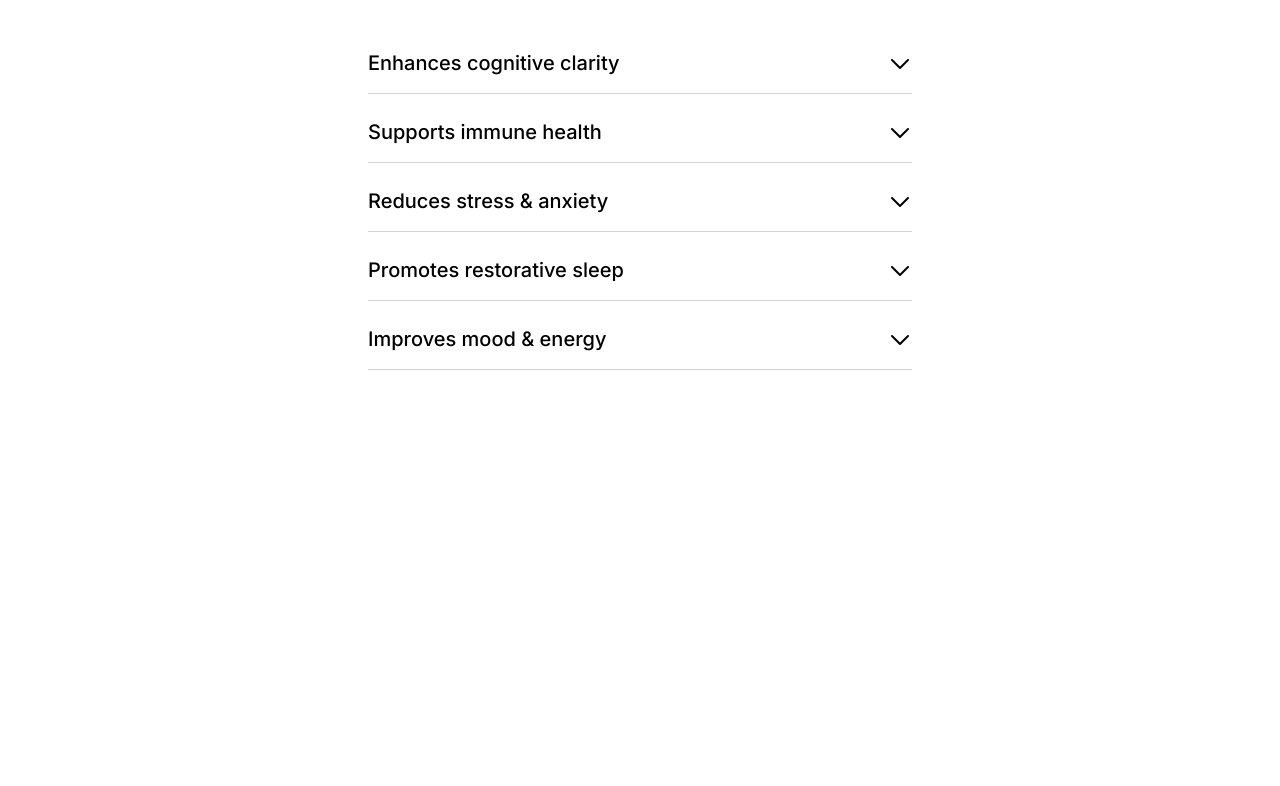
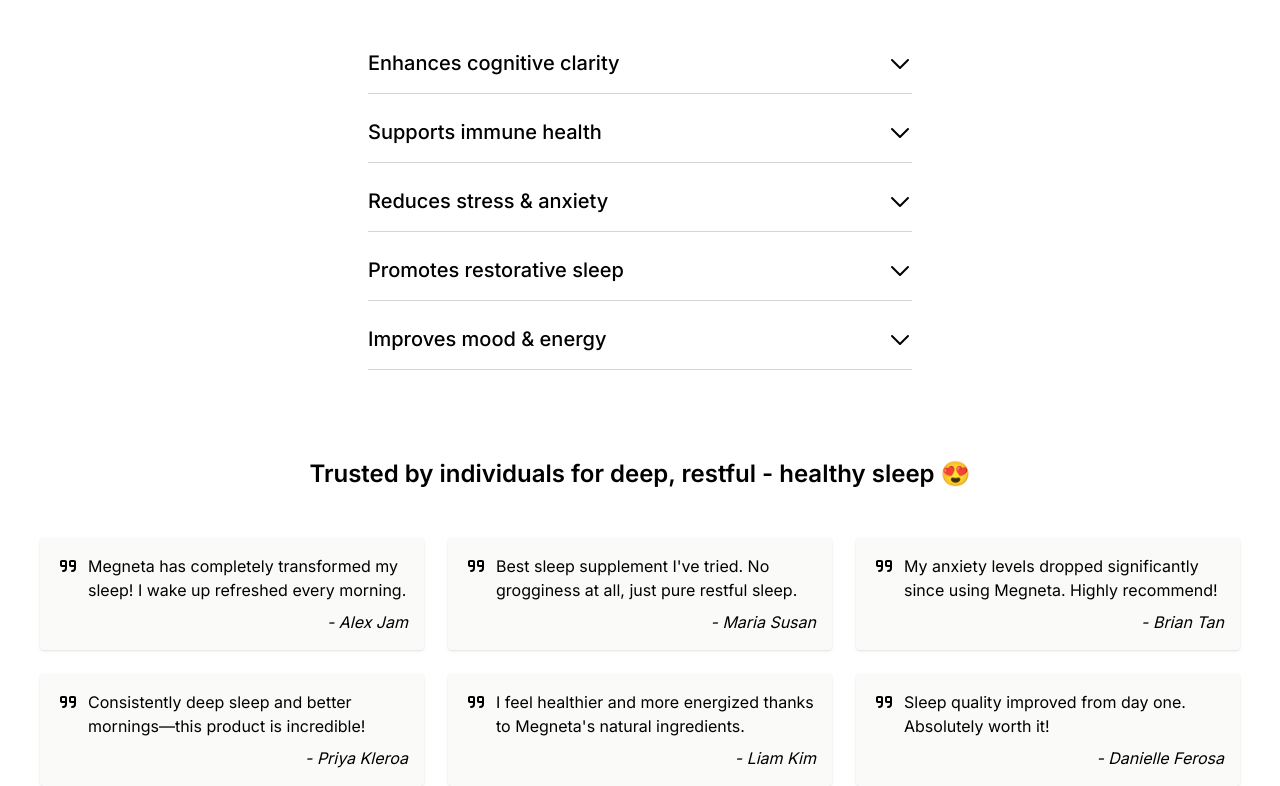
Before and after one commit to daryldeogracias/conv-web-app, a Next.js app: page / in a window 1280 px wide. Shown: the part 1335-2121 px from the top of the page. Before the commit the page ends 1713 px from the top, so only its background shows below. Built offline with nearby package versions, Linux system fonts and the light colour scheme.

Commit message:
feat: testimonials

```diff
--- /dev/null
+++ b/app/components/Testimonial.tsx
@@ -0,0 +1,57 @@
+"use client";
+
+import React from "react";
+import Quotes from "@/public/Quotes";
+import testimonials from "@/public/testimonials.json";
+import { useTheme } from "next-themes";
+import { motion } from "framer-motion";
+
+const directions = [
+  { x: -50, y: 0 },
+  { x: 0, y: 50 },
+  { x: 50, y: 0 },
+];
+
+const Testimonial = () => {
+  const { theme } = useTheme();
+
+  return (
+    <div className="mt-22">
+      <h3 className="flex justify-center text-lg text-center sm:text-xl lg:text-2xl font-semibold">
+        Trusted by individuals for deep, restful - healthy sleep 😍
+      </h3>
+      <div className="grid sm:grid-rows-2 gap-4 lg:gap-6 mt-8 lg:mt-12 px-4 lg:px-0">
+        {[0, 1].map((row) => (
+          <div key={row} className="grid sm:grid-cols-3 gap-4 lg:gap-6">
+            {testimonials
+              .slice(row * 3, row * 3 + 3)
+              .map((testimonial, idx) => (
+                <motion.div
+                  key={idx}
+                  initial={{ opacity: 0, ...directions[idx] }}
+                  whileInView={{ opacity: 1, x: 0, y: 0 }}
+                  transition={{ duration: 0.5 }}
+                  viewport={{ once: true }}
+                  className={`flex gap-2 p-4 shadow-sm rounded ${
+                    theme === "light"
+                      ? "bg-stone-50"
+                      : "bg-stone-900 text-gray-100"
+                  }`}
+                >
+                  <div className="flex shrink-0">
+                    <Quotes />{" "}
+                  </div>
+                  <div className="flex flex-col">
+                    <h6>{testimonial.quote}</h6>
+                    <em className="text-end mt-2">- {testimonial.author}</em>
+                  </div>
+                </motion.div>
+              ))}
+          </div>
+        ))}
+      </div>
+    </div>
+  );
+};
+
+export default Testimonial;
--- a/app/page.tsx
+++ b/app/page.tsx
@@ -1,6 +1,7 @@
 import React from "react";
 import Landing from "./components/Landing";
 import Benefits from "./components/Benefits";
+import Testimonial from "./components/Testimonial";
 
 export const dynamic = "force-static";
 
@@ -9,6 +10,7 @@
     <div className="h-full">
       <Landing />
       <Benefits />
+      <Testimonial />
     </div>
   );
 };
--- /dev/null
+++ b/public/Quotes.tsx
@@ -0,0 +1,22 @@
+import React from "react";
+import type { SVGProps } from "react";
+
+export default function Quotes(props: SVGProps<SVGSVGElement>) {
+  return (
+    <svg
+      xmlns="http://www.w3.org/2000/svg"
+      width={24}
+      height={24}
+      viewBox="0 0 24 24"
+    >
+      <path
+        fill="none"
+        stroke="currentColor"
+        strokeLinecap="round"
+        strokeLinejoin="round"
+        strokeWidth={2}
+        d="M16 17a3 3 0 0 0 3-3v-2m0 0V8.598c0-.558 0-.838-.109-1.052a1 1 0 0 0-.437-.437C18.24 7 17.96 7 17.4 7h-1.8c-.56 0-.84 0-1.054.109a1 1 0 0 0-.437.437C14 7.76 14 8.04 14 8.6v1.8c0 .56 0 .84.109 1.054a1 1 0 0 0 .437.437c.214.109.494.109 1.053.109zM7 17a3 3 0 0 0 3-3v-2m0 0V8.598c0-.559 0-.838-.109-1.052a1 1 0 0 0-.437-.437C9.24 7 8.96 7 8.4 7H6.6c-.56 0-.84 0-1.054.109a1 1 0 0 0-.437.437C5 7.76 5 8.04 5 8.6v1.8c0 .56 0 .84.109 1.054a1 1 0 0 0 .437.437C5.76 12 6.04 12 6.598 12z"
+      ></path>
+    </svg>
+  );
+}
--- /dev/null
+++ b/public/testimonials.json
@@ -0,0 +1,26 @@
+[
+    {
+        "quote": "Megneta has completely transformed my sleep! I wake up refreshed every morning.",
+        "author": "Alex Jam"
+    },
+    {
+        "quote": "Best sleep supplement I've tried. No grogginess at all, just pure restful sleep.",
+        "author": "Maria Susan"
+    },
+    {
+        "quote": "My anxiety levels dropped significantly since using Megneta. Highly recommend!",
+        "author": "Brian Tan"
+    },
+    {
+        "quote": "Consistently deep sleep and better mornings—this product is incredible!",
+        "author": "Priya Kleroa"
+    },
+    {
+        "quote": "I feel healthier and more energized thanks to Megneta's natural ingredients.",
+        "author": "Liam Kim"
+    },
+    {
+        "quote": "Sleep quality improved from day one. Absolutely worth it!",
+        "author": "Danielle Ferosa"
+    }
+]
```
Also changed, not shown: index.txt.
